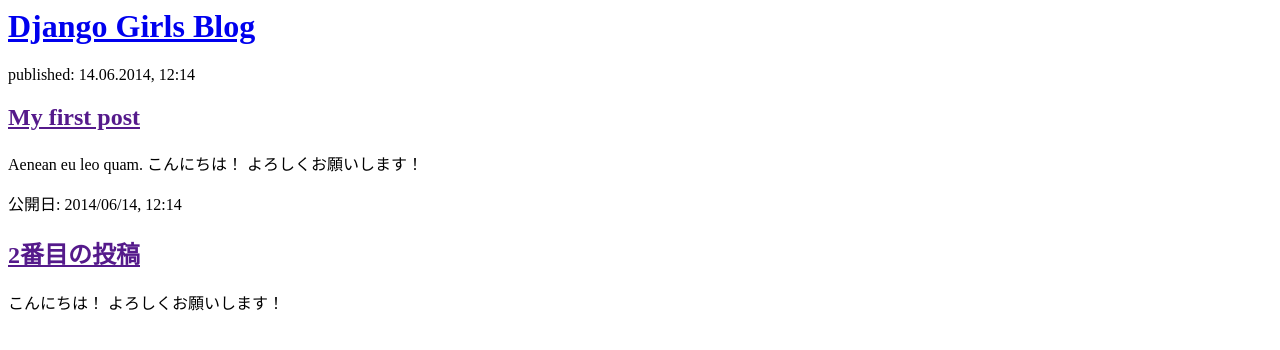
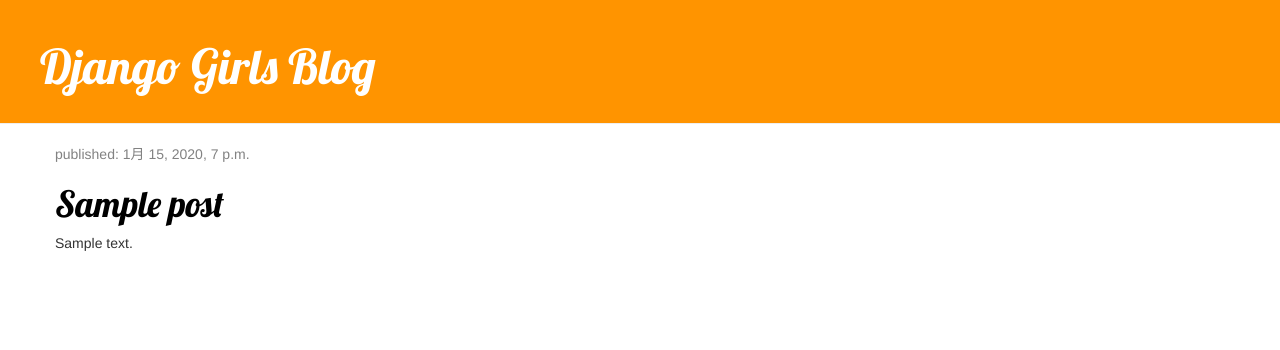
Before and after one commit to onohdn/My_Site, a Django app: template blog/templates/blog/post_list.html in a window 1280 px wide. Shown: the top 350 px of the page. Run offline with Django 3.2, Linux system fonts and the light colour scheme; the template is opened without the code that fills it: values that come from a table or form of the project are taken from there, others are empty; tables that the repository leaves empty hold one stand-in row (values such as "Sample post"); some libraries are stand-ins or nearby versions.

Commit message:
テンプレートと詳細ページの追加

```diff
--- /dev/null
+++ b/blog/static/css/blog.css
@@ -0,0 +1,46 @@
+.page-header {
+    background-color: #ff9400;
+    margin-top: 0;
+    padding: 20px 20px 20px 40px;
+}
+
+.page-header h1, .page-header h1 a, .page-header h1 a:visited, .page-header h1 a:active {
+    color: #ffffff;
+    font-size: 36pt;
+    text-decoration: none;
+}
+
+.content {
+    margin-left: 40px;
+}
+
+h1, h2, h3, h4 {
+    font-family: 'Lobster', cursive;
+}
+
+.date {
+    color: #828282;
+}
+
+.save {
+    float: right;
+}
+
+.post-form textarea, .post-form input {
+    width: 100%;
+}
+
+.top-menu, .top-menu:hover, .top-menu:visited {
+    color: #ffffff;
+    float: right;
+    font-size: 26pt;
+    margin-right: 20px;
+}
+
+.post {
+    margin-bottom: 70px;
+}
+
+.post h1 a, .post h1 a:visited {
+    color: #000000;
+}
--- /dev/null
+++ b/blog/templates/blog/base.html
@@ -0,0 +1,24 @@
+{% load static %}
+<html>
+    <head>
+        <title>Django Girls blog</title>
+        <link href="//fonts.googleapis.com/css?family=Lobster&subset=latin,latin-ext" rel="stylesheet" type="text/css">
+        <link rel="stylesheet" href="//maxcdn.bootstrapcdn.com/bootstrap/3.2.0/css/bootstrap.min.css">
+        <link rel="stylesheet" href="//maxcdn.bootstrapcdn.com/bootstrap/3.2.0/css/bootstrap-theme.min.css">
+        <link rel="stylesheet" href="{% static 'css/blog.css' %}">
+    </head>
+    <body>
+        <div class="page-header">
+            <h1><a href="/">Django Girls Blog</a></h1>
+        </div>
+
+        <div class="content container">
+            <div class="row">
+                <div class="col-md-8">
+                    {% block content %}
+                    {% endblock %}
+                </div>
+            </div>
+        </div>
+    </body>
+</html>
--- a/blog/templates/blog/post_list.html
+++ b/blog/templates/blog/post_list.html
@@ -1,22 +1,13 @@
-<html>
-    <head>
-        <title>Django Girls blog</title>
-    </head>
-    <body>
-        <div>
-            <h1><a href="/">Django Girls Blog</a></h1>
+{% extends 'blog/base.html' %}
+
+{% block content %}
+    {% for post in posts %}
+        <div class="post">
+            <div class="date">
+                <p>published: {{ post.published_date }}</p>
+            </div>
+            <h1><a href="{% url 'post_detail' pk=post.pk %}">{{ post.title }}</a></h1>
+            <p>{{ post.text|linebreaksbr }}</p>
         </div>
-
-        <div>
-            <p>published: 14.06.2014, 12:14</p>
-            <h2><a href="">My first post</a></h2>
-            <p>Aenean eu leo quam. こんにちは！ よろしくお願いします！ </p>
-        </div>
-
-        <div>
-            <p>公開日: 2014/06/14, 12:14</p>
-            <h2><a href="">2番目の投稿</a></h2>
-            <p> こんにちは！ よろしくお願いします！ </p>
-        </div>
-    </body>
-</html>
+    {% endfor %}
+{% endblock %}
--- a/blog/urls.py
+++ b/blog/urls.py
@@ -3,4 +3,5 @@ from . import views
 
 urlpatterns = [
     path('', views.post_list, name='post_list'),
+    path('post/<int:pk>/', views.post_detail, name='post_detail'),
 ]
```
Also changed, not shown: blog/templates/blog/post_detail.html (added, +13 -0 lines), blog/views.py (+9 -2 lines).
